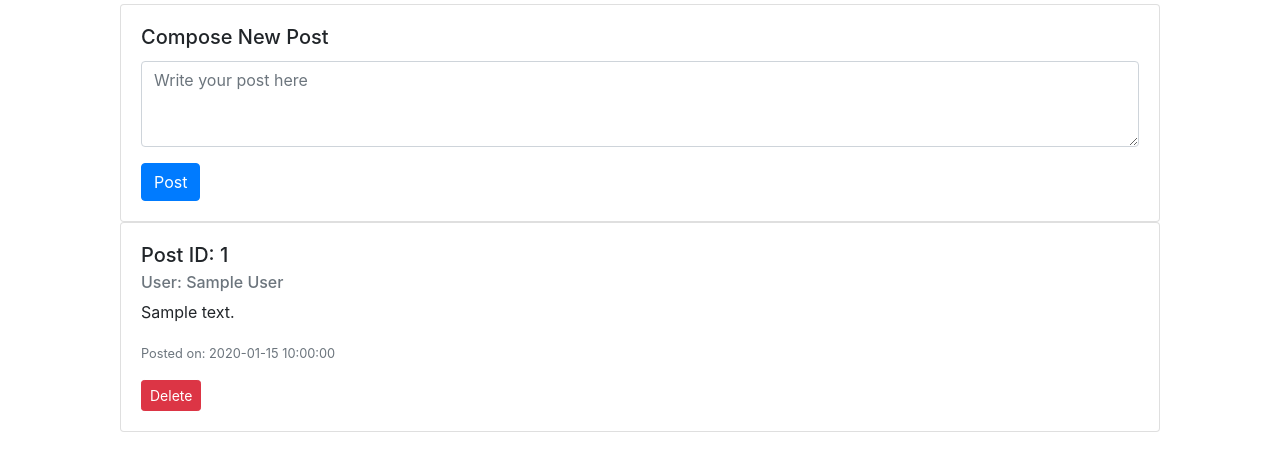
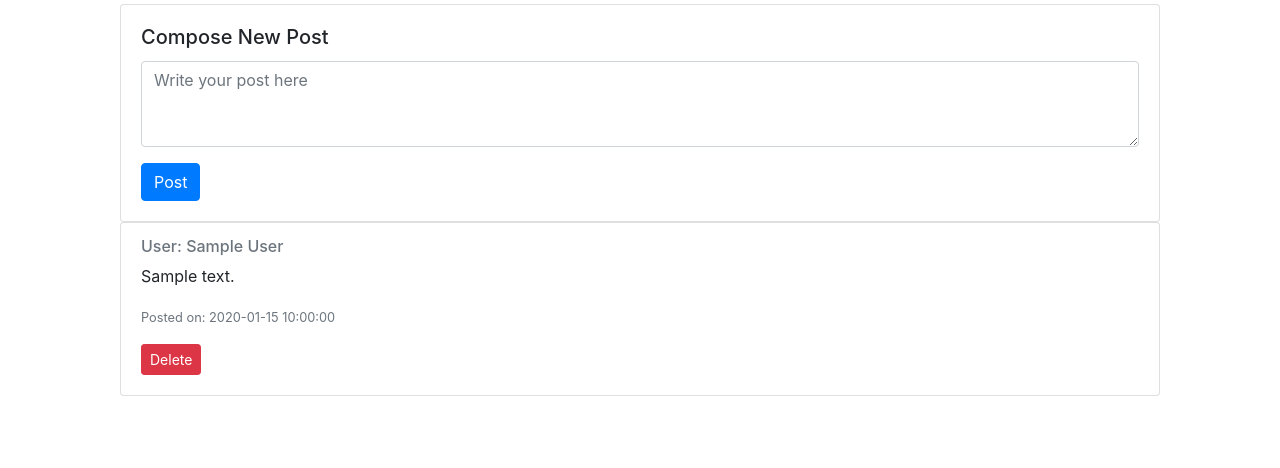
Before and after one commit to joelobros23/activity, a PHP site: page / in a window 1280 px wide. Shown: the part 371-839 px from the top of the page. After the commit the page ends 767 px from the top, so only its background shows below. Run offline with PHP 8.4, Linux system fonts and the light colour scheme; the visitor is signed in with stand-in values (Sample User, id 1); tables that the repository leaves empty or names only in its code hold one stand-in row (values such as "Sample post"); some libraries are stand-ins or nearby versions.

Commit message:
removing elements

```diff
--- a/frontend/index.php
+++ b/frontend/index.php
@@ -88,7 +88,7 @@ $stmt->close();
 
 <div class="card mb-3">
   <div class="card-body">
-    <h5 class="card-title">Post ID: <?php echo $post_id; ?></h5>
+
     <h6 class="card-subtitle mb-2 text-muted">User: <?php echo $firstname . ' ' . $lastname; ?></h6>
     <p class="card-text"><?php echo $content; ?></p>
     <p class="card-text"><small class="text-muted">Posted on: <?php echo $timestamp; ?></small></p>
```
